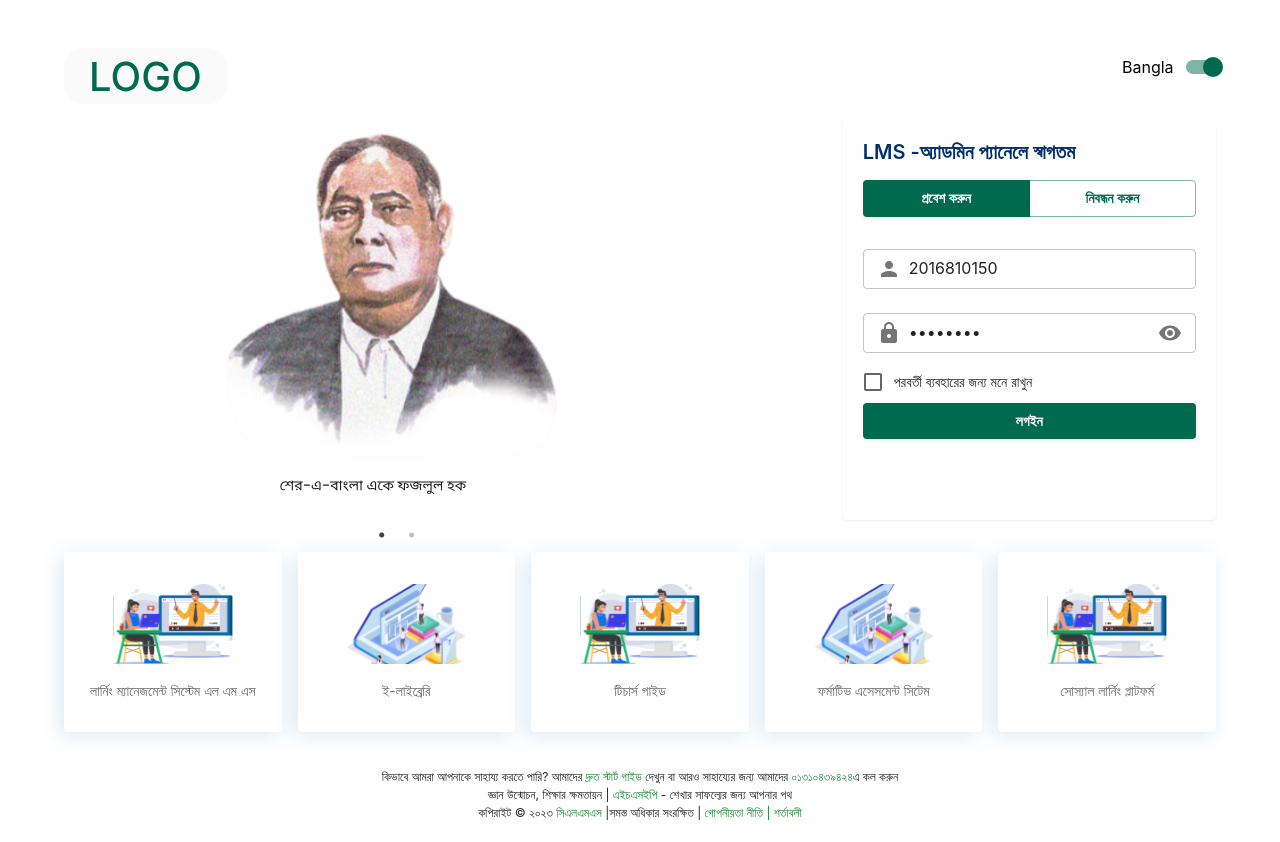
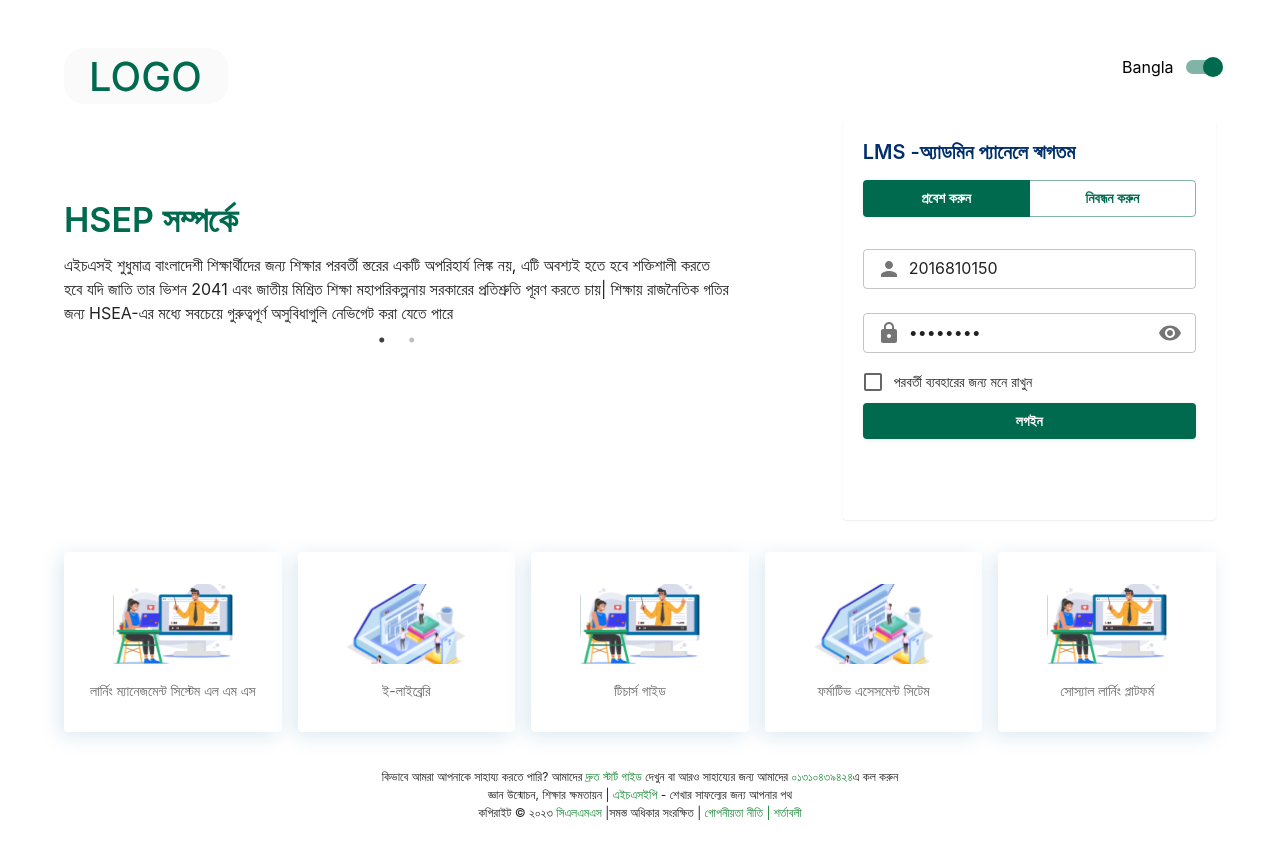
Before and after one commit to affan-habib/admin-panel, a React (Create React App) app: page /login in a window 1280 px wide. Built offline with nearby package versions, Linux system fonts and the light colour scheme.

Commit message:
fixed font weight and card hover effect

```diff
--- a/src/core/auth/LoginPage.tsx
+++ b/src/core/auth/LoginPage.tsx
@@ -8,14 +8,11 @@ import {
   Box,
   CssBaseline,
   ButtonGroup,
-  CircularProgress,
 } from '@mui/material';
 
 import FooterContainer from 'views/auth/FooterContainer';
 import LoginFooter from 'views/auth/LoginFooter';
 import { useTranslation } from 'react-i18next';
-import Image4 from 'assets/sherebangla.svg';
-import rokeya from 'assets/rokeya.svg';
 import LoginForm from 'views/auth/LoginForm';
 import RegistrationForm from 'views/auth/RegistrationForm';
 import CarouselComponent from 'views/auth/CarouselComponent';
@@ -26,7 +23,6 @@ import logo from 'assets/logo.svg';
 const LoginPage: React.FC = () => {
   const { t } = useTranslation();
   const [selectedButton, setSelectedButton] = useState('login');
-  const images = [Image4, rokeya];
   const handleButtonClick = (buttonType: string) => {
     setSelectedButton(buttonType);
   };
@@ -49,7 +45,7 @@ const LoginPage: React.FC = () => {
             <LanguageSelect />
           </Grid>
           <Grid item xs={12} sm={7} style={{ textAlign: 'left' }}>
-            <CarouselComponent images={images} />
+            <CarouselComponent />
           </Grid>
           <Grid item xs={12} sm={1}></Grid>
           <Grid item xs={12} sm={4} display="flex" direction="column">
--- a/src/views/auth/CarouselComponent.tsx
+++ b/src/views/auth/CarouselComponent.tsx
@@ -2,27 +2,43 @@ import React from 'react';
 import Slider from 'react-slick';
 import 'slick-carousel/slick/slick.css';
 import 'slick-carousel/slick/slick-theme.css';
+import { Box, Typography } from '@mui/material';
 
-interface CarouselComponentProps {
-  images: string[];
-}
-
-const CarouselComponent: React.FC<CarouselComponentProps> = ({ images }) => {
+const CarouselComponent: React.FC = () => {
   const settings = {
     dots: true,
     infinite: true,
     speed: 500,
     slidesToShow: 1,
     slidesToScroll: 1,
-    autoplay: true,  // Add this property
-    autoplaySpeed: 2000,  // Set the speed in milliseconds (e.g., 2000 for 2 seconds)
+    autoplay: true,
+    autoplaySpeed: 2000,
   };
+
+  // Array of slide content objects
+  const slideContent = [
+    {
+      heading: 'HSEP সম্পর্কে',
+      paragraph:
+        'এইচএসই শুধুমাত্র বাংলাদেশী শিক্ষার্থীদের জন্য শিক্ষার পরবর্তী স্তরের একটি অপরিহার্য লিঙ্ক নয়, এটি অবশ্যই হতে হবে শক্তিশালী করতে হবে যদি জাতি তার ভিশন 2041 এবং জাতীয় মিশ্রিত শিক্ষা মহাপরিকল্পনায় সরকারের প্রতিশ্রুতি পূরণ করতে চায়| শিক্ষায় রাজনৈতিক গতির জন্য HSEA-এর মধ্যে সবচেয়ে গুরুত্বপূর্ণ অসুবিধাগুলি নেভিগেট করা যেতে পারে',
+    },
+    {
+      heading: 'Slide 2 Heading',
+      paragraph: 'Slide 2 Paragraph',
+    },
+    // Add more slides as needed
+  ];
 
   return (
     <Slider {...settings}>
-      {images.map((image, index) => (
+      {slideContent.map((content, index) => (
         <div key={index}>
-          <img src={image} alt={`slide-${index}`} style={{ width: '100%' }} />
+          <Box mt={10}>
+            <Typography variant="h4" color="primary.main" gutterBottom>
+              {content.heading}
+            </Typography>
+            <Typography variant="body1">{content.paragraph}</Typography>
+          </Box>
         </div>
       ))}
     </Slider>
--- a/src/views/auth/FooterContainer.tsx
+++ b/src/views/auth/FooterContainer.tsx
@@ -7,13 +7,16 @@ import { useTranslation } from 'react-i18next';
 const FooterContainer: React.FC = () => {
   const { t } = useTranslation();
   const cardStyle = {
-    // width: '213px',
     height: '180px',
     boxShadow: '-4px 4px 20px 0px rgba(7, 109, 171, 0.15)',
     transition: 'transform 0.3s, background-color 0.3s',
+    cursor: 'pointer', // Add pointer cursor on hover
     '&:hover': {
       transform: 'scale(1.05)',
       backgroundColor: '#e0f7fa',
+      '& .title': {
+        fontWeight: '700', // Make font weight bold on hover
+      },
     },
   };
 
@@ -42,7 +45,7 @@ const FooterContainer: React.FC = () => {
               }}
             />
             <CardContent>
-              <Typography variant="body2" color="text.secondary" align="center">
+              <Typography variant="body2" color="text.secondary" align="center" className="title">
                 {card.title}
               </Typography>
             </CardContent>
```
